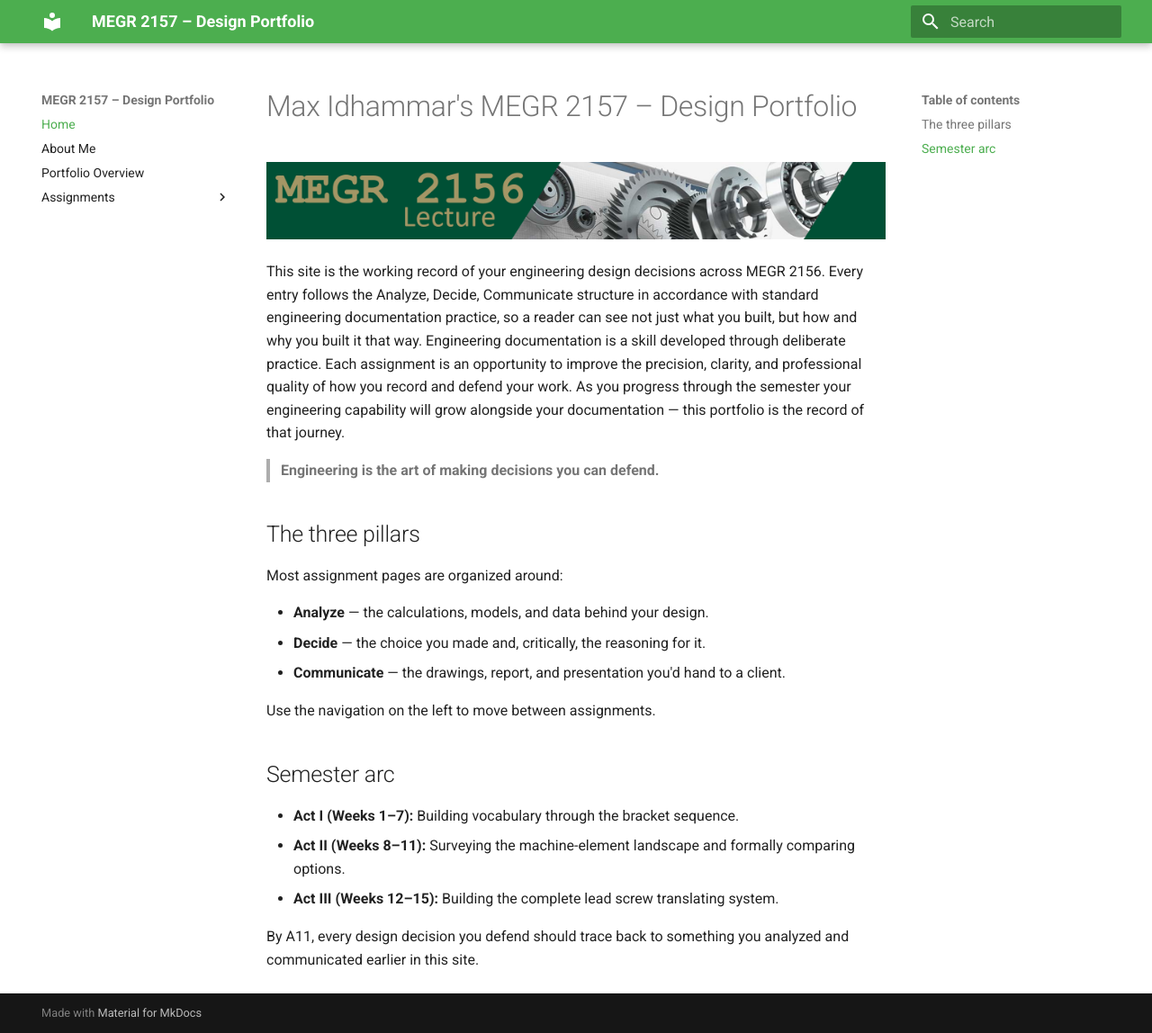
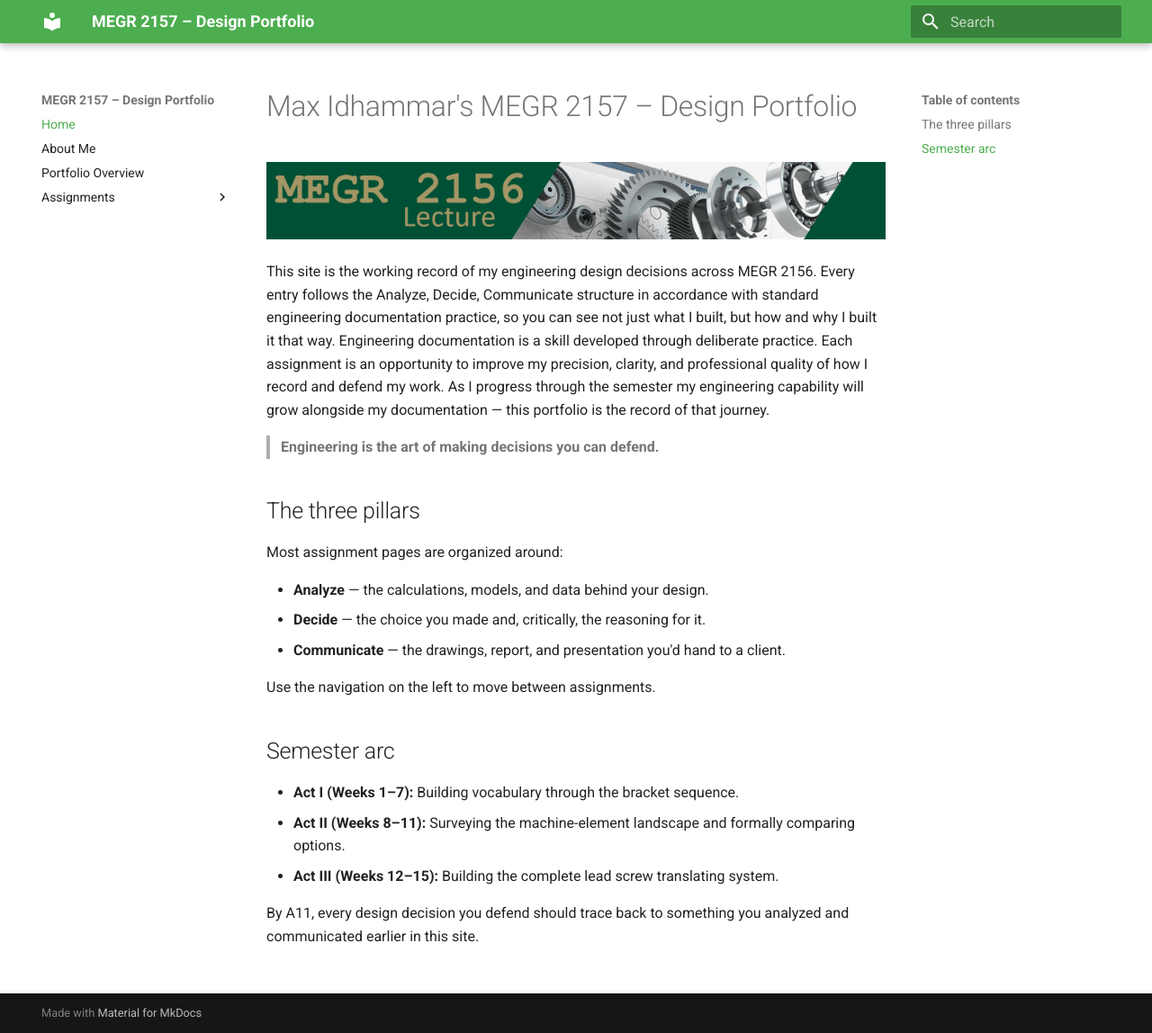
Before and after one commit to max-idhammar/Idhammar-MEGR2156-Portfolio, an MkDocs documentation site: the page built from docs/index.md, in a window 1280 px wide and 1148 px high. Shown: the whole window at 90% size. Built offline with MkDocs 1.6.1 and Material for MkDocs 9.7.7, drawn with Linux system fonts in a browser that asks for light colours.

Commit message:
Revise introduction to use first-person narrative
Updated the introductory text to reflect a personal perspective.

```diff
--- a/docs/index.md
+++ b/docs/index.md
@@ -2,7 +2,7 @@
 
 ![MEGR 2156-7 Title](MEGR2156title.png)
 
-This site is the working record of your engineering design decisions across MEGR 2156. Every entry follows the Analyze, Decide, Communicate structure in accordance with standard engineering documentation practice, so a reader can see not just what you built, but how and why you built it that way. Engineering documentation is a skill developed through deliberate practice. Each assignment is an opportunity to improve the precision, clarity, and professional quality of how you record and defend your work. As you progress through the semester your engineering capability will grow alongside your documentation — this portfolio is the record of that journey.
+This site is the working record of my engineering design decisions across MEGR 2156. Every entry follows the Analyze, Decide, Communicate structure in accordance with standard engineering documentation practice, so you can see not just what I built, but how and why I built it that way. Engineering documentation is a skill developed through deliberate practice. Each assignment is an opportunity to improve my precision, clarity, and professional quality of how I record and defend my work. As I progress through the semester my engineering capability will grow alongside my documentation — this portfolio is the record of that journey.
 
 > **Engineering is the art of making decisions you can defend.**
 
```
